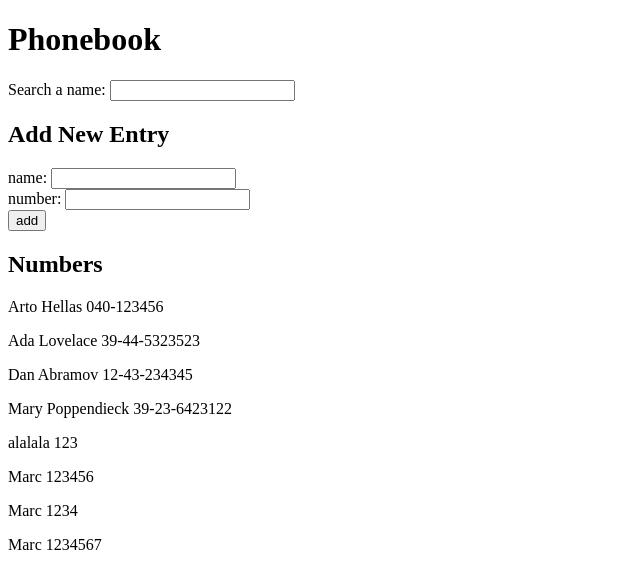
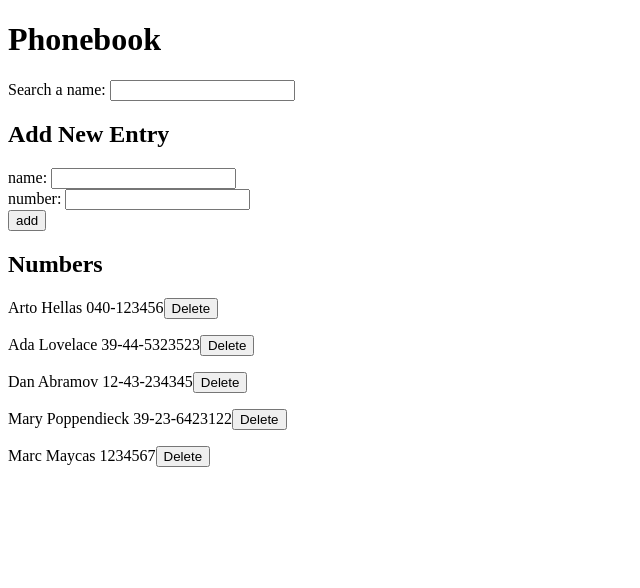
Before and after one commit to Maycas/Full-Stack-Open, a React (Vite) app in the folder Part 02 - Communicating with server/phonebook/: page / in a window 1280 px wide. Shown: the top 588 px of the page, without its empty margins (0-640 px from the left). Built offline with nearby package versions, Linux system fonts and the light colour scheme; data requests are answered from the project's data file.

Commit message:
Exercise 2.14

```diff
--- a/Part 02 - Communicating with server/phonebook/db.json
+++ b/Part 02 - Communicating with server/phonebook/db.json
@@ -21,23 +21,8 @@
       "number": "39-23-6423122"
     },
     {
-      "id": "0fff",
-      "name": "alalala",
-      "number": "123"
-    },
-    {
-      "id": "3f2d",
-      "name": "Marc",
-      "number": "123456"
-    },
-    {
-      "id": "f943",
-      "name": "Marc",
-      "number": "1234"
-    },
-    {
-      "id": "392f",
-      "name": "Marc",
+      "id": "9a3e",
+      "name": "Marc Maycas",
       "number": "1234567"
     }
   ]
--- a/Part 02 - Communicating with server/phonebook/src/App.jsx
+++ b/Part 02 - Communicating with server/phonebook/src/App.jsx
@@ -43,6 +43,13 @@ const App = () => {
 
   const handleSearchChange = (event) => setSearchQuery(event.target.value);
 
+  const deletePerson = (id) => {
+    PersonsService.remove(id).then(() => {
+      const updatedPersons = persons.filter((person) => person.id !== id);
+      setPersons(updatedPersons);
+    });
+  };
+
   const filteredPersons = persons.filter((person) =>
     person.name.toLowerCase().includes(searchQuery.toLowerCase())
   );
@@ -54,7 +61,7 @@ const App = () => {
       <h2>Add New Entry</h2>
       <PersonsForm onInputChange={handleInputChange} onSubmit={addNewPerson} />
       <h2>Numbers</h2>
-      <Persons persons={filteredPersons} />
+      <Persons persons={filteredPersons} onDelete={deletePerson} />
     </div>
   );
 };
--- a/Part 02 - Communicating with server/phonebook/src/components/Persons.jsx
+++ b/Part 02 - Communicating with server/phonebook/src/components/Persons.jsx
@@ -1,11 +1,12 @@
-const Persons = ({ persons }) => (
+const Persons = ({ persons, onDelete }) => (
   <>
     {persons.map((person) => (
       <p key={person.id}>
         {person.name} {person.number}
+        <button onClick={() => onDelete(person.id)}>Delete</button>
       </p>
     ))}
   </>
 );
 
-export default Persons
+export default Persons;
--- a/Part 02 - Communicating with server/phonebook/src/services/persons.js
+++ b/Part 02 - Communicating with server/phonebook/src/services/persons.js
@@ -10,7 +10,12 @@ const create = (newPerson) => {
   return axios.post(baseUrl, newPerson).then((response) => response.data);
 };
 
+const remove = (id) => {
+  return axios.delete(`${baseUrl}/${id}`).then((response) => response.data);
+};
+
 export default {
   getAll,
-  create
+  create,
+  remove,
 };
```
